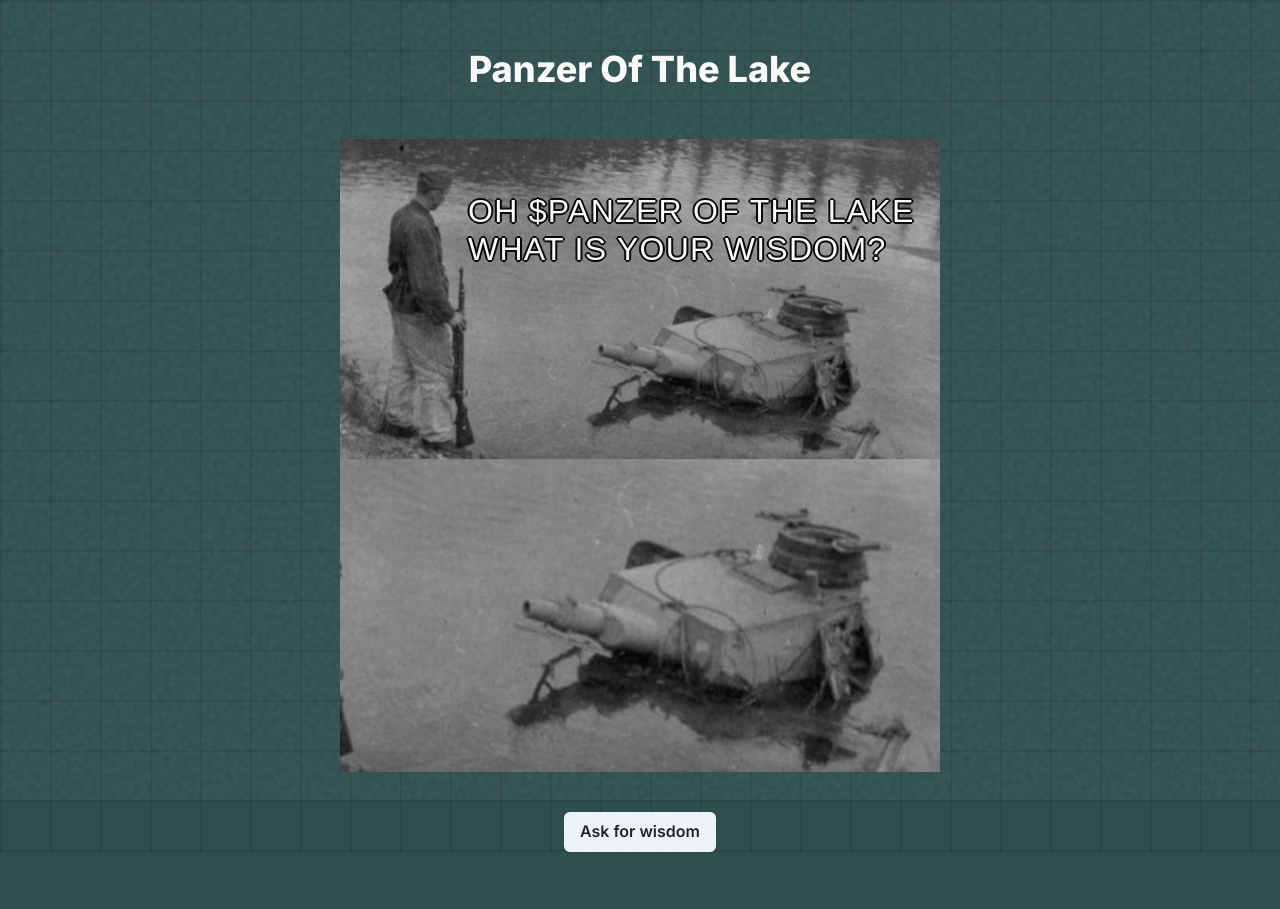
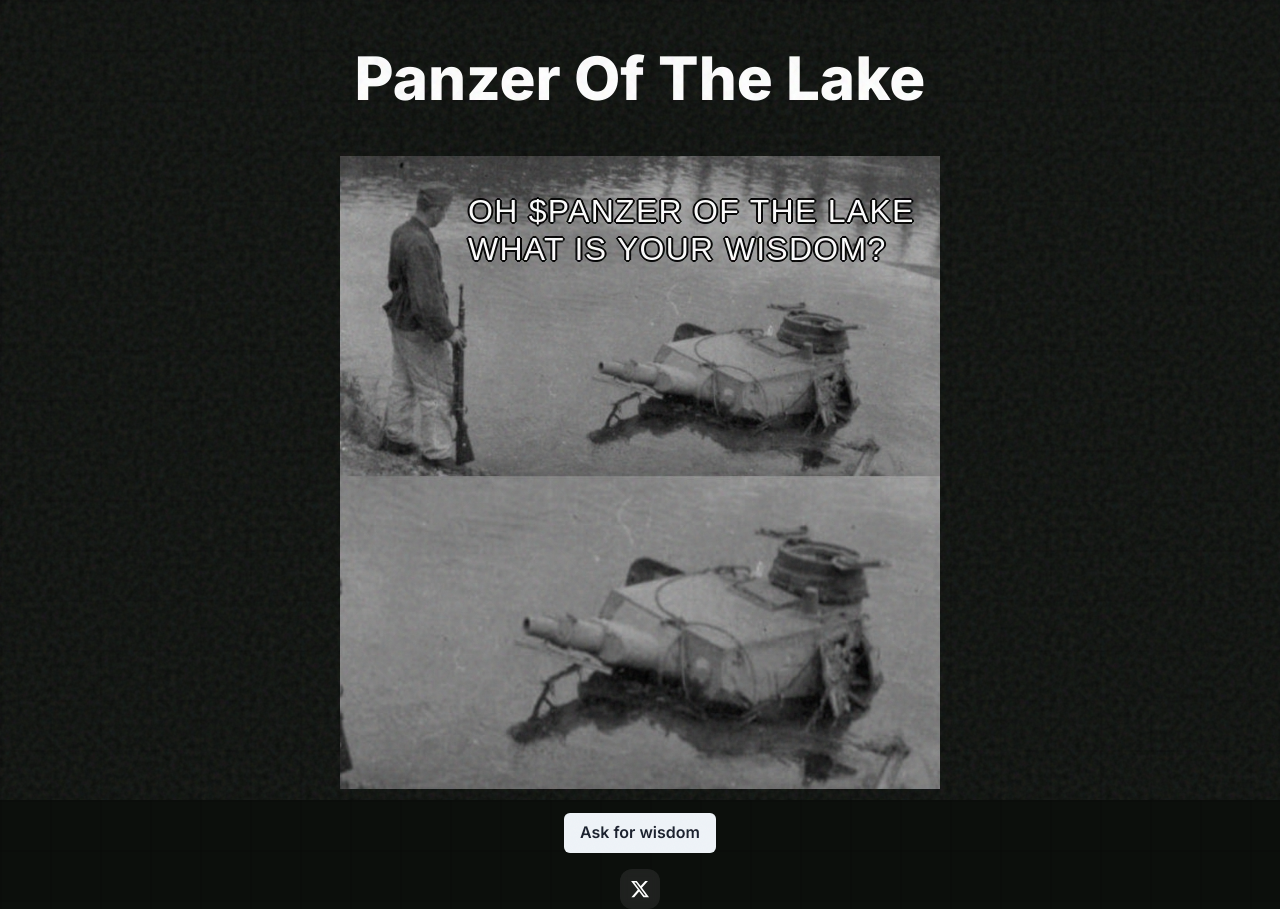
Before and after one commit to PanzerCoinADA/WebApp, a Next.js app in the folder apps/landing/: page / in a window 1280 px wide. Before the commit the page ends 852 px from the top, so only its background shows below. Built offline with nearby package versions, Linux system fonts and the light colour scheme.

Commit message:
Added social media account and minor improvements

```diff
--- a/apps/landing/components/landingPage.tsx
+++ b/apps/landing/components/landingPage.tsx
@@ -2,7 +2,16 @@
 
 import { useState, useEffect } from "react";
 import { Button } from "@/components/ui/button";
-import { Img, Box, Heading, Center } from "@chakra-ui/react";
+import {
+  Img,
+  Box,
+  Heading,
+  Center,
+  Link,
+  IconButton,
+  Stack,
+} from "@chakra-ui/react";
+import { FaXTwitter } from "react-icons/fa6";
 
 const WISDOM_RESPONSES = [
   "Smart contracts are just fancy if-else statements.",
@@ -23,6 +32,7 @@ const WISDOM_RESPONSES = [
   "ADA is going to reach $20\nthis cycle.",
   "Hydra allows cardano to scale up to 1 million TPS.",
   "Get wisdom, get $PANZER.",
+  "Decentralization is the most important thing.",
 ];
 
 export default function PanzerWisdom() {
@@ -92,6 +102,7 @@ export default function PanzerWisdom() {
             alignSelf={"center"}
             fontWeight={"extrabold"}
             color="white"
+            size="3xl"
             textAlign={"center"}
           >
             Panzer Of The Lake
@@ -121,7 +132,8 @@ export default function PanzerWisdom() {
             </Box>
           )}
         </div>
-        <Center pt="10">
+        <Center pt="6">
+          <Stack align="center" spacing="4">
             <Button
               onClick={askPanzer}
               disabled={isAsking}
@@ -129,6 +141,24 @@ export default function PanzerWisdom() {
             >
               {isAsking ? "Summoning wisdom..." : "Ask for wisdom"}
             </Button>
+            <Link href={"https://www.x.com/panzercoin"} target="_blank">
+              <IconButton
+                as="button"
+                aria-label={""}
+                icon={<FaXTwitter fontSize="1.25rem" />}
+                color={"white"}
+                transition="0.5s"
+                rounded="xl"
+                bg={"rgba(255, 255, 255, 0.08)"}
+                backdropFilter="auto"
+                backdropBlur="5px"
+                _hover={{
+                  color: "tertiary.600",
+                  bgColor: "rgba(255,255,255,0.3)",
+                }}
+              />
+            </Link>
+          </Stack>
         </Center>
       </div>
     </div>
--- a/apps/landing/styles/global.css
+++ b/apps/landing/styles/global.css
@@ -18,7 +18,7 @@
 }
 
 .ww2-background {
-  background-color: #2f4f4f;
+  background-color: rgb(12, 15, 12);
   background-image: linear-gradient(rgba(0, 0, 0, 0.1) 2px, transparent 2px),
     linear-gradient(90deg, rgba(0, 0, 0, 0.1) 2px, transparent 2px);
   background-size: 50px 50px;
```
Lines whose indentation alone changed are shown as unchanged.
